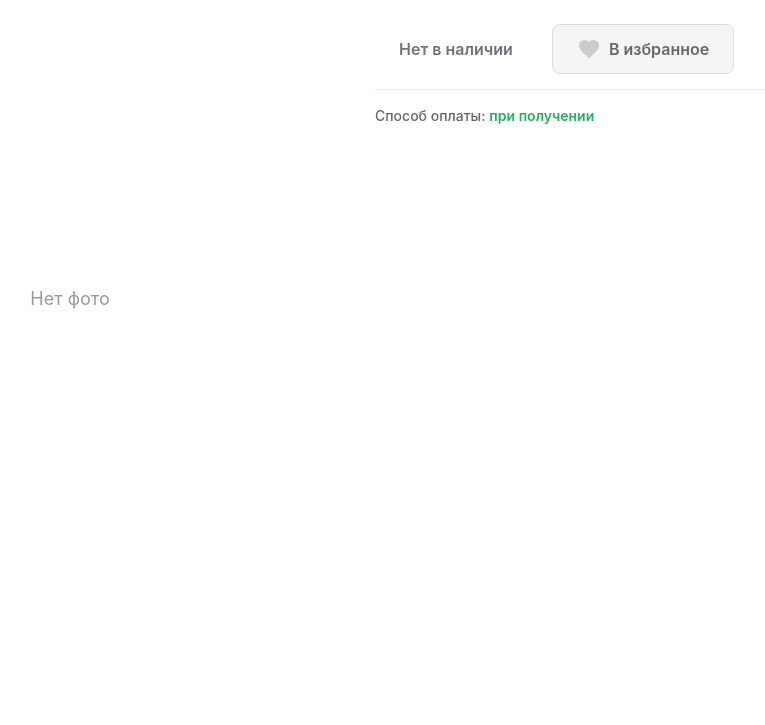
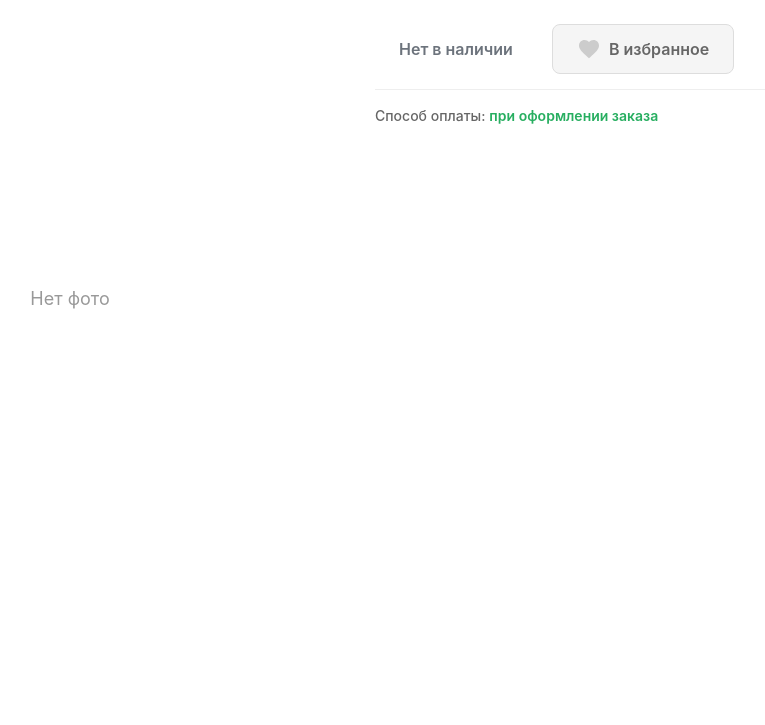
Before and after one commit to mikemiers249-netizen/marketplace, a Python web app: template app/templates/main/product.html in a window 1280 px wide. Shown: the part 246-971 px from the top of the page, without its empty margins (285-1050 px from the left). Run offline with Jinja, Linux system fonts and the light colour scheme; the template is opened without the code that fills it, so the values that code supplies are empty; some libraries are stand-ins or nearby versions.

Commit message:
Clarify payment timing on product page

```diff
--- a/app/templates/main/product.html
+++ b/app/templates/main/product.html
@@ -210,7 +210,7 @@
             {# Способ оплаты #}
             <div class="product-payment">
                 <span class="payment-label">Способ оплаты:</span>
-                <span class="payment-value">при получении</span>
+                <span class="payment-value">при оформлении заказа</span>
             </div>
 
             {# Способы доставки #}
```
